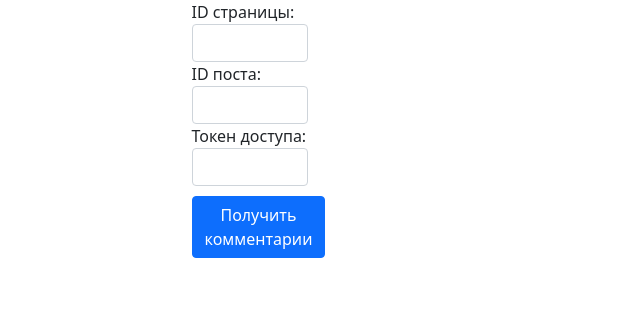
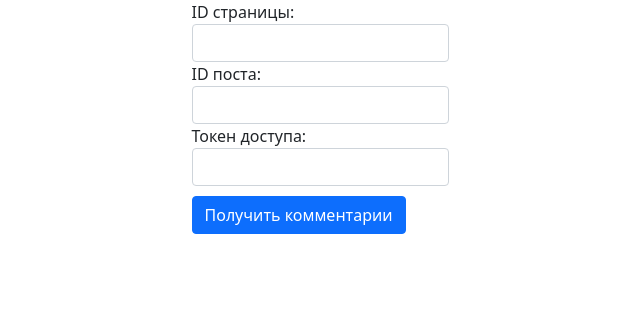
Before and after one commit to szaprudskiy/frontend, a plain HTML site: page index.html in a window 1280 px wide. Shown: the whole page, without its empty margins (320-960 px from the left). Drawn offline with nearby package versions, Linux system fonts and the light colour scheme.

Commit message:
fixed container

```diff
--- a/index.html
+++ b/index.html
@@ -8,7 +8,7 @@
 <body>
   <div class="container d-flex justify-content-center">
     <div class="row">
-      <div class="col-md-6">
+      <div class="col-md-12 col-sm-12 col-lg-12">
         <label for="pageIdInput">ID страницы:</label>
         <input class="form-control" type="text" id="pageIdInput">
         <label for="pagePostInput">ID поста:</label>
```
